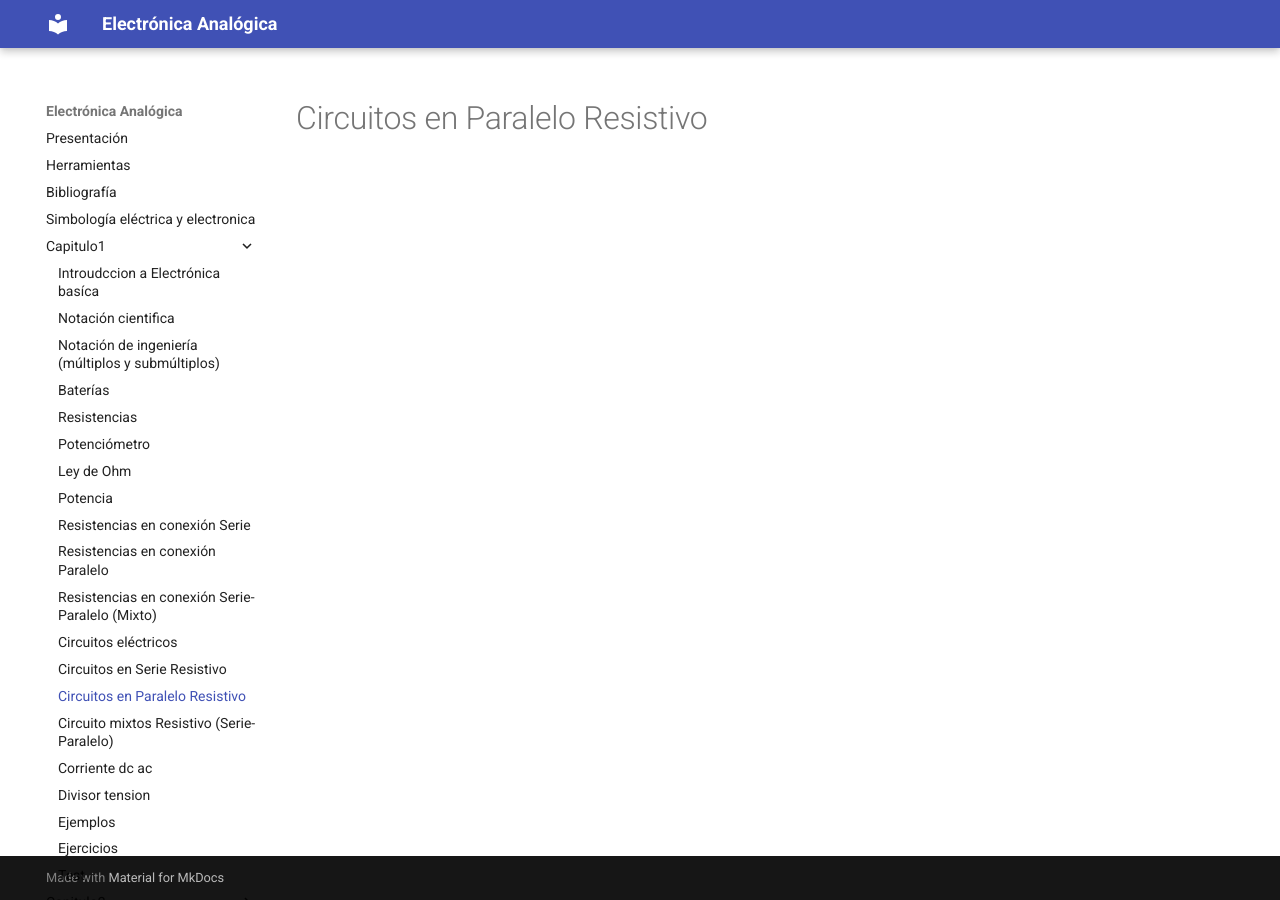
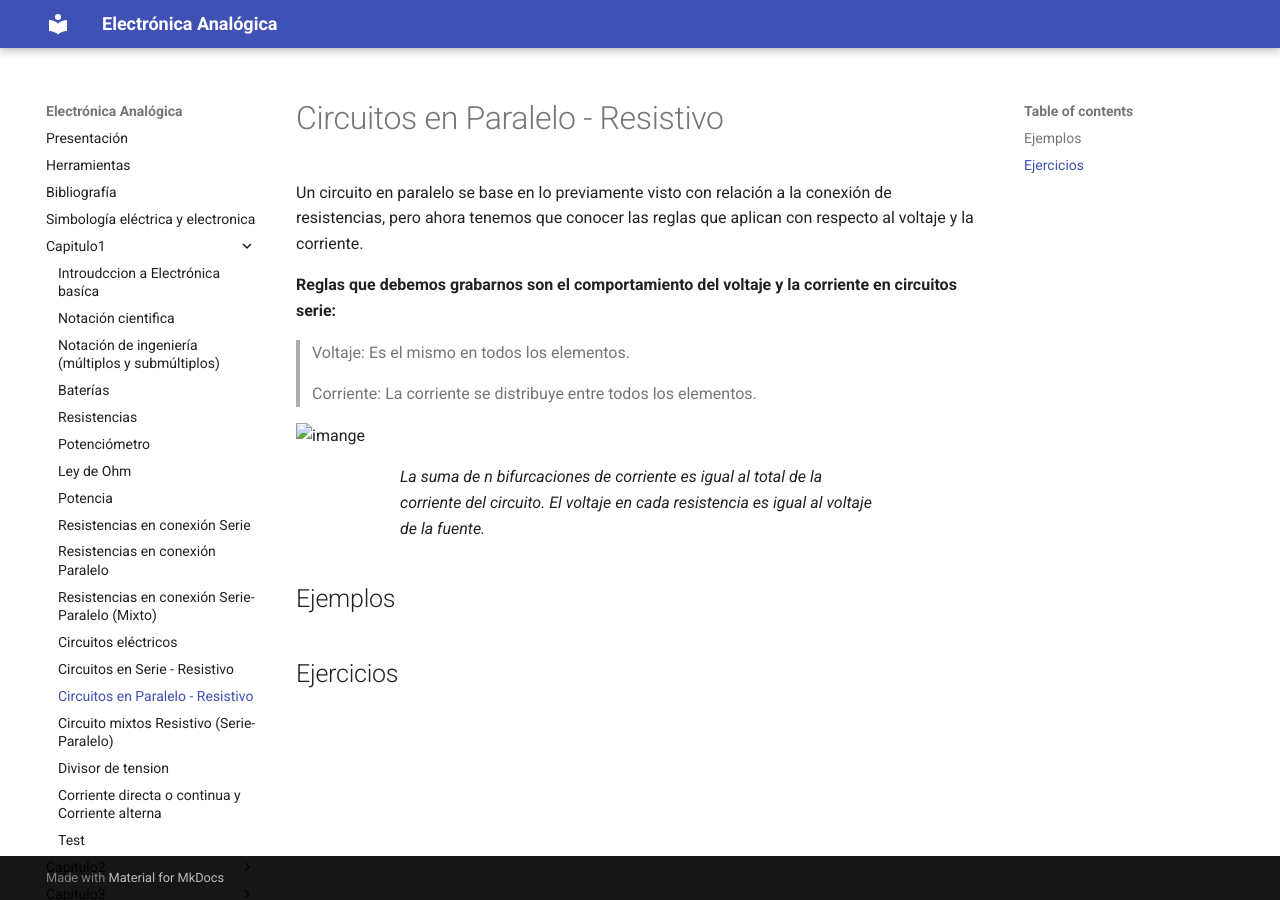
Before and after one commit to jalmx/analogica, an MkDocs documentation site: the page built from docs/capitulo1/12_circuto_paralelo_resistivo.md, in a window 1280 px wide. Built offline with MkDocs 1.6.1 and Material for MkDocs 9.7.7, drawn with Linux system fonts in a browser that asks for light colours.

Commit message:
add: texto

```diff
--- a/docs/capitulo1/12_circuto_paralelo_resistivo.md
+++ b/docs/capitulo1/12_circuto_paralelo_resistivo.md
@@ -1 +1,16 @@
-# Circuitos en Paralelo Resistivo
+# Circuitos en Paralelo - Resistivo
+
+Un circuito en paralelo se base en lo previamente visto con relación a la conexión de resistencias, pero ahora tenemos que conocer las reglas que aplican con respecto al voltaje y la corriente.
+
+**Reglas que debemos grabarnos son el comportamiento del voltaje y la corriente en circuitos serie:**
+
+> Voltaje: Es el mismo en todos los elementos.
+
+> Corriente: La corriente se distribuye entre todos los elementos.
+
+![imange]()
+<figcaption>La suma de n bifurcaciones de corriente es igual al total de la corriente del circuito. El voltaje en cada resistencia es igual al voltaje de la fuente.</figcaption>
+
+## Ejemplos
+
+## Ejercicios
```
Also changed, not shown: docs/bibliografia.md (+2 -0 lines), docs/capitulo1/09_resistencia_mixto.md (+8 -0 lines), docs/capitulo1/10_circuitos_electricos.md (+3 -1 lines), docs/capitulo1/11_circuto_serie_resistivos.md (+16 -1 lines), docs/capitulo1/14_divisor_de_tension.md (added, +23 -0 lines), docs/capitulo1/15_corriente_dc_ac.md (added, +20 -0 lines), docs/capitulo1/test.md (+1 -0 lines), docs/capitulo1/corriente_dc_ac.md (deleted), docs/capitulo1/divisor_tension.md (deleted), docs/capitulo1/ejemplos.md (deleted), docs/capitulo1/ejercicios.md (deleted), 1 other file.
